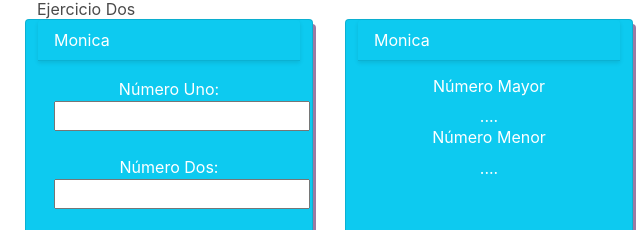
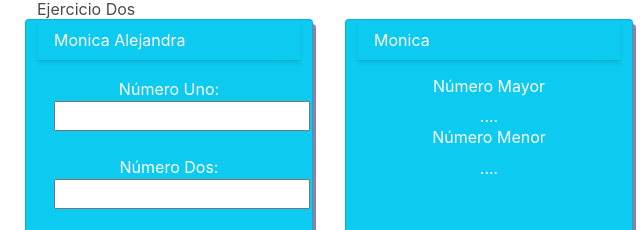
Before and after one commit to MonicAleja/M2U2MonicaRodriguez, a plain HTML site: page ejercicio_dos/index.html in a window 1280 px wide. Shown: the top 230 px of the page, 39-679 px from the left. Drawn offline with nearby package versions, Linux system fonts and the light colour scheme.

Commit message:
Modificación nombre

```diff
--- a/ejercicio_dos/index.html
+++ b/ejercicio_dos/index.html
@@ -22,7 +22,7 @@
                 <h2>Ejercicio Dos</h2>
                 <div class="row text-center">
                     <div class="card text-white bg-info mb-3 col-md-6 mg" style="max-width: 18rem; box-shadow: 3px 5px #9b7aa2; margin-right: 2em;">
-                        <div class="card-header">Monica</div>
+                        <div class="card-header">Monica Alejandra</div>
                         <div class="card-body">
                             <form action="#">
                                 <label for="numero_uno">Número Uno:</label><br>
```
